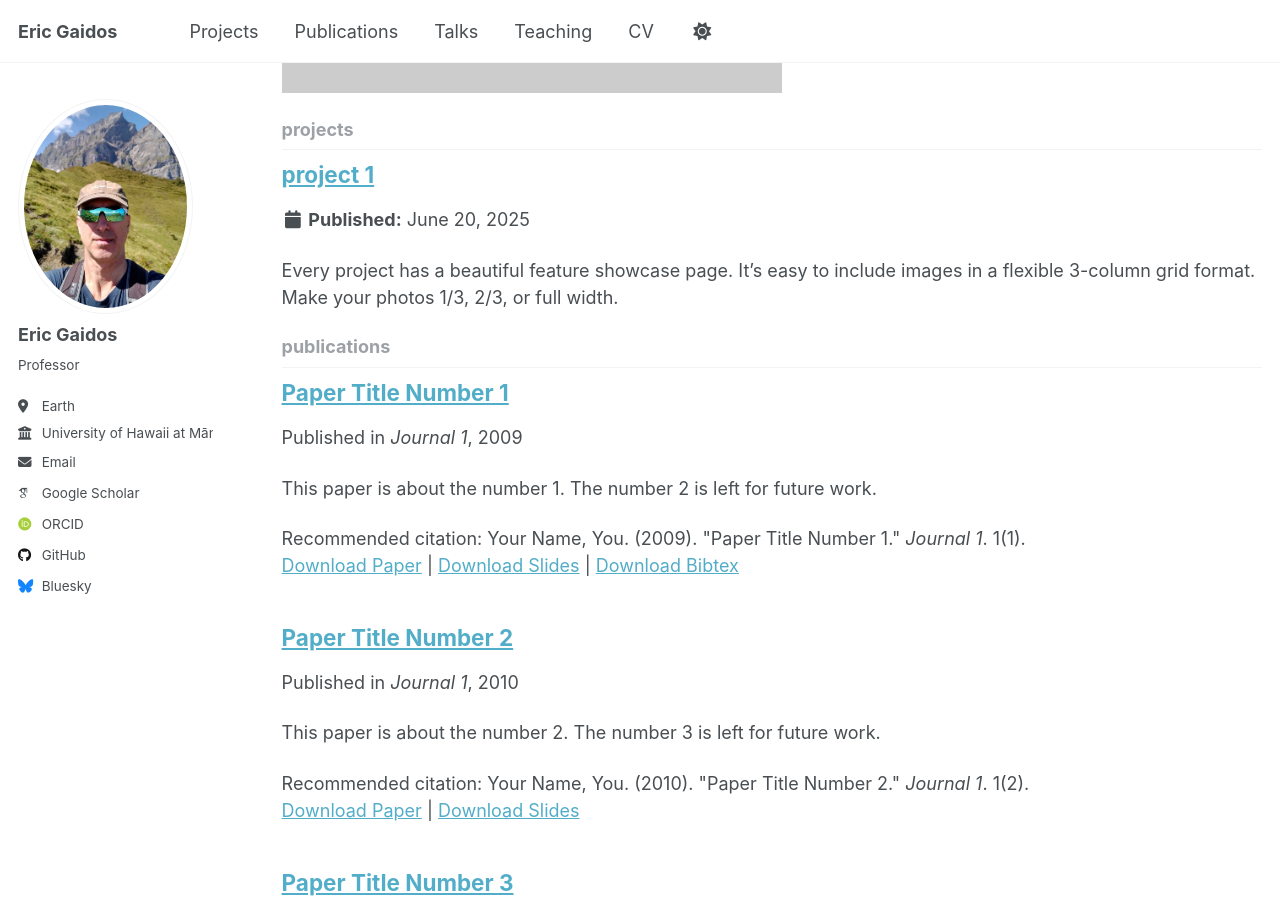
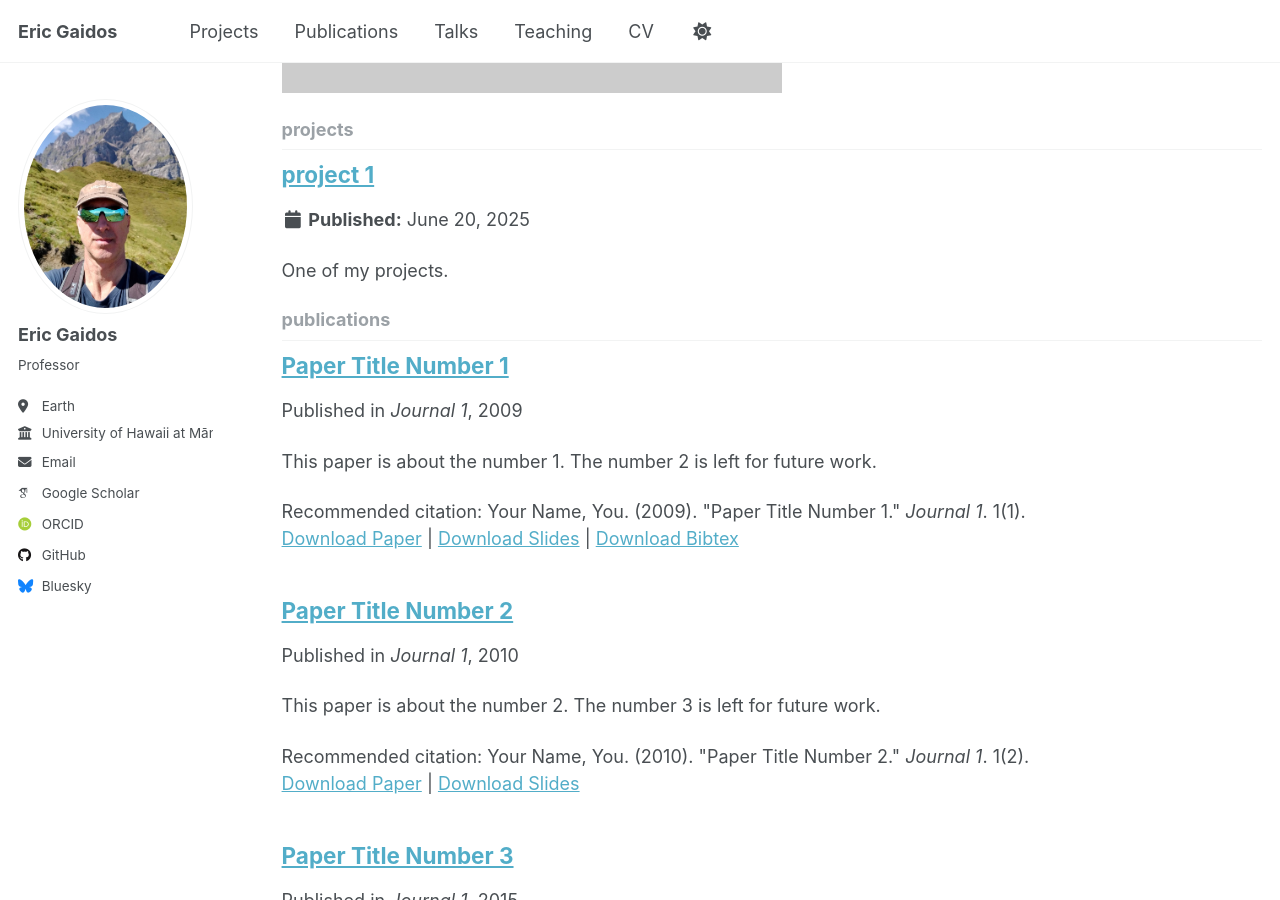
Before and after one commit to egaidos/egaidos.github.io, a Jekyll site: the page built from _pages/collection-archive.html, in a window 1280 px wide and 900 px high, scrolled down 992 px. Built offline with Jekyll 4.4.1, drawn with Linux system fonts in a browser that asks for light colours; some web fonts are replaced.

Commit message:
Update 1_project.md

````diff
--- a/_projects/1_project.md
+++ b/_projects/1_project.md
@@ -8,74 +8,4 @@
 related_publications: true
 ---
 
-Every project has a beautiful feature showcase page.
-It's easy to include images in a flexible 3-column grid format.
-Make your photos 1/3, 2/3, or full width.
-
-To give your project a background in the portfolio page, just add the img tag to the front matter like so:
-
-    ---
-    layout: page
-    title: project
-    description: a project with a background image
-    img: /assets/img/12.jpg
-    ---
-
-<div class="row">
-    <div class="col-sm mt-3 mt-md-0">
-        {% include figure.liquid loading="eager" path="assets/img/1.jpg" title="example image" class="img-fluid rounded z-depth-1" %}
-    </div>
-    <div class="col-sm mt-3 mt-md-0">
-        {% include figure.liquid loading="eager" path="assets/img/3.jpg" title="example image" class="img-fluid rounded z-depth-1" %}
-    </div>
-    <div class="col-sm mt-3 mt-md-0">
-        {% include figure.liquid loading="eager" path="assets/img/5.jpg" title="example image" class="img-fluid rounded z-depth-1" %}
-    </div>
-</div>
-<div class="caption">
-    Caption photos easily. On the left, a road goes through a tunnel. Middle, leaves artistically fall in a hipster photoshoot. Right, in another hipster photoshoot, a lumberjack grasps a handful of pine needles.
-</div>
-<div class="row">
-    <div class="col-sm mt-3 mt-md-0">
-        {% include figure.liquid loading="eager" path="assets/img/5.jpg" title="example image" class="img-fluid rounded z-depth-1" %}
-    </div>
-</div>
-<div class="caption">
-    This image can also have a caption. It's like magic.
-</div>
-
-You can also put regular text between your rows of images, even citations {% cite einstein1950meaning %}.
-Say you wanted to write a bit about your project before you posted the rest of the images.
-You describe how you toiled, sweated, _bled_ for your project, and then... you reveal its glory in the next row of images.
-
-<div class="row justify-content-sm-center">
-    <div class="col-sm-8 mt-3 mt-md-0">
-        {% include figure.liquid path="assets/img/6.jpg" title="example image" class="img-fluid rounded z-depth-1" %}
-    </div>
-    <div class="col-sm-4 mt-3 mt-md-0">
-        {% include figure.liquid path="assets/img/11.jpg" title="example image" class="img-fluid rounded z-depth-1" %}
-    </div>
-</div>
-<div class="caption">
-    You can also have artistically styled 2/3 + 1/3 images, like these.
-</div>
-
-The code is simple.
-Just wrap your images with `<div class="col-sm">` and place them inside `<div class="row">` (read more about the <a href="https://getbootstrap.com/docs/4.4/layout/grid/">Bootstrap Grid</a> system).
-To make images responsive, add `img-fluid` class to each; for rounded corners and shadows use `rounded` and `z-depth-1` classes.
-Here's the code for the last row of images above:
-
-{% raw %}
-
-```html
-<div class="row justify-content-sm-center">
-  <div class="col-sm-8 mt-3 mt-md-0">
-    {% include figure.liquid path="assets/img/6.jpg" title="example image" class="img-fluid rounded z-depth-1" %}
-  </div>
-  <div class="col-sm-4 mt-3 mt-md-0">
-    {% include figure.liquid path="assets/img/11.jpg" title="example image" class="img-fluid rounded z-depth-1" %}
-  </div>
-</div>
-```
-
-{% endraw %}
+One of my projects.
````
